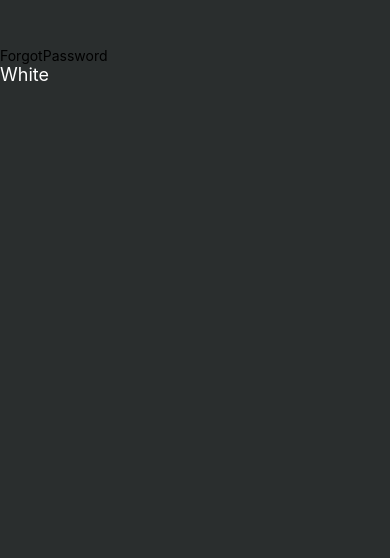
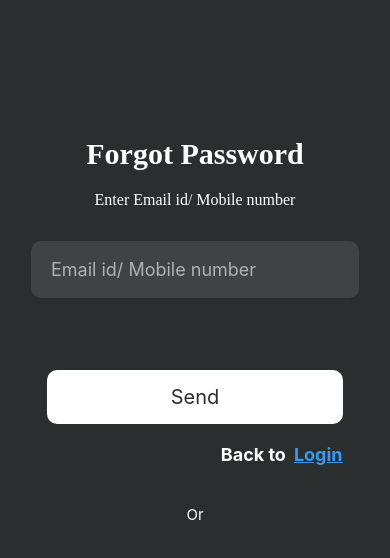
Before and after one commit to Himanshuxyzz/BiddingCard_Game, a React Native app: screen /forgotPassword in a window 390 px wide. Shown: the top 558 px of the page. Built offline with nearby package versions, Linux system fonts and the light colour scheme.

Commit message:
chores: created Forgot password screen - 1 @Himanshu day - 1

```diff
--- a/App/Screens/ForgotPassword/index.jsx
+++ b/App/Screens/ForgotPassword/index.jsx
@@ -1,13 +1,85 @@
-import { StyleSheet, Text, View } from "react-native";
-import React from "react";
+import {
+  Pressable,
+  StyleSheet,
+  Text,
+  TextInput,
+  TouchableOpacity,
+  View,
+} from "react-native";
+import React, { useState } from "react";
 import Colors from "../../Utils/Colors";
 import WhiteText from "../../Components/WhiteText/WhiteText";
 
 const ForgotPassword = () => {
+  const [emailMobile, setEmailMobile] = useState("");
   return (
     <View style={styles.container}>
-      <Text>ForgotPassword</Text>
-      <WhiteText style={{ fontSize: 18 }}>White</WhiteText>
+      <View style={styles.subContainer}>
+        <WhiteText style={styles.forgotPasswordHeading}>
+          Forgot Password
+        </WhiteText>
+        <WhiteText style={styles.subHeading}>
+          Enter Email id/ Mobile number
+        </WhiteText>
+        <TextInput
+          value={emailMobile}
+          //   onChangeText={(text) => setEmailMobile(text)}
+          onChangeText={setEmailMobile}
+          style={styles.input}
+          placeholder="Email id/ Mobile number"
+          keyboardType="default"
+          placeholderTextColor={Colors.INPUT_PLACEHOLDER}
+          autoCapitalize={"none"}
+        />
+        <TouchableOpacity style={styles.btn}>
+          <Text
+            style={{ textAlign: "center", fontSize: 20, color: Colors.PRIMARY }}
+          >
+            Send
+          </Text>
+        </TouchableOpacity>
+
+        <View
+          style={{
+            width: "90%",
+            flexDirection: "row",
+            justifyContent: "flex-end",
+            gap: 8,
+          }}
+        >
+          <Text
+            style={{ color: Colors.WHITE, fontSize: 18, fontWeight: "700" }}
+          >
+            Back to
+          </Text>
+          <TouchableOpacity onPress={() => {}}>
+            <Text
+              style={{
+                fontSize: 18,
+                color: "#389AF4",
+                fontWeight: "700",
+                textDecorationLine: "underline",
+              }}
+            >
+              Login
+            </Text>
+          </TouchableOpacity>
+        </View>
+
+        <View
+          style={{
+            flexDirection: "row",
+            alignItems: "center",
+            justifyContent: "center",
+            marginVertical: 20,
+            gap: 10,
+          }}
+        >
+          <View style={{ flex: 1, height: 1, backgroundColor: "gray" }} />
+          <Text style={{ color: Colors.WHITE,fontSize:15 }}>Or</Text>
+          <View style={{ flex: 1, height: 1, backgroundColor: "gray" }} />
+        </View>
+      </View>
     </View>
   );
 };
@@ -17,6 +89,47 @@ export default ForgotPassword;
 const styles = StyleSheet.create({
   container: {
     flex: 1,
+    alignItems: "center",
     backgroundColor: Colors.PRIMARY,
+    padding: 20,
+  },
+  subContainer: {
+    marginTop: "20%",
+    flex: 1,
+    flexDirection: "column",
+    gap: 20,
+    alignItems: "center",
+  },
+  forgotPasswordHeading: {
+    fontSize: 30,
+    fontWeight: "bold",
+    fontFamily: "Laila-Bold",
+  },
+  subHeading: {
+    fontSize: 16,
+    fontFamily: "Inter-Medium",
+  },
+  input: {
+    color: Colors.WHITE,
+    minWidth: "90%",
+    height: 57,
+    marginVertical: 12,
+    padding: 20,
+    backgroundColor: "rgba(255, 255, 255, 0.1)",
+    fontSize: 18,
+    borderRadius: 10,
+  },
+  btn: {
+    minWidth: "90%",
+    padding: 15,
+    borderRadius: 10,
+    backgroundColor: Colors.WHITE,
+    marginTop: 40,
+  },
+  link: {
+    display: "flex",
+    // justifyContent: "center",
+    alignItems: "center",
+    fontSize: 20,
   },
 });
```
